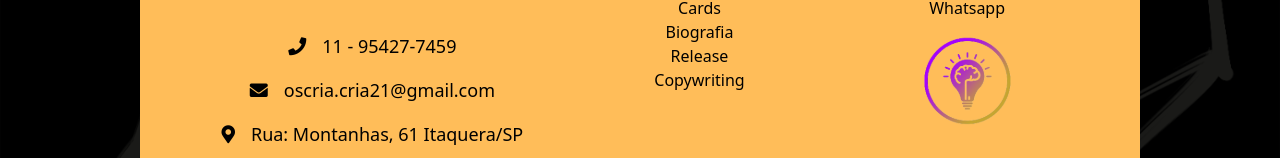
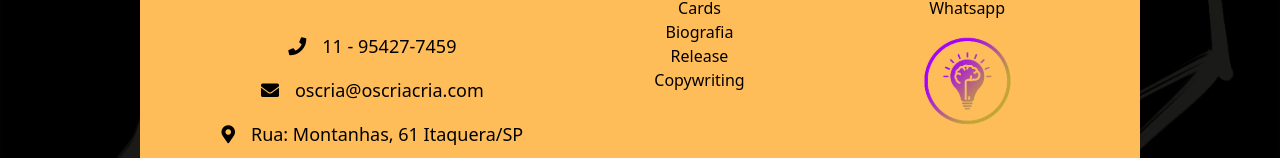
Before and after one commit to Antonio-Jr28/os-cria-cria, a React (Vite) app: page / in a window 1280 px wide. Shown: the part 3176-3334 px from the top of the page. Built offline with nearby package versions, Linux system fonts and the light colour scheme.

Commit message:
atualizando email

```diff
--- a/src/components/footer/footer.component.tsx
+++ b/src/components/footer/footer.component.tsx
@@ -25,7 +25,7 @@ export const Footer: React.FC<FooterProps> = ({ services, medias }) => {
           </p>
           <p className="text-black text-lg mt-4">
             <i className="fas fa-envelope mr-4 text-black"></i>
-            oscria.cria21@gmail.com
+            oscria@oscriacria.com
           </p>
           <p className="text-black text-lg mt-4">
             <i className="fas fa-map-marker-alt mr-4 text-black"></i>
```
